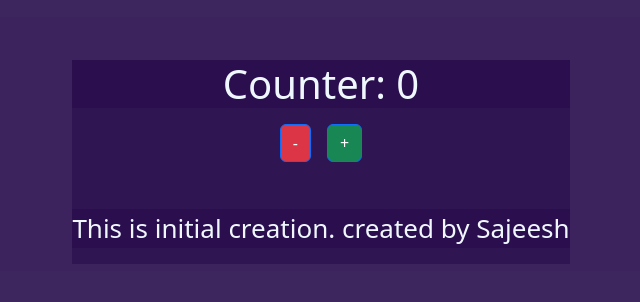
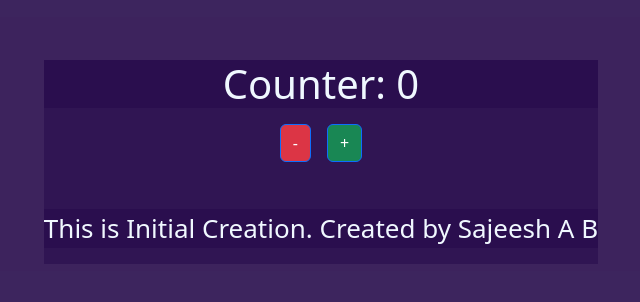
Before and after one commit to sajeeshab/myApp, a React (Create React App) app: page / in a window 1280 px wide. Shown: the part 238-540 px from the top of the page, without its empty margins (319-959 px from the left). Built offline with nearby package versions, Linux system fonts and the light colour scheme.

Commit message:
Text modified

```diff
--- a/src/Components/Counter/Counter.jsx
+++ b/src/Components/Counter/Counter.jsx
@@ -23,7 +23,7 @@ function Counter() {
       </Button>
       <br />
       <br />
-      <p>This is initial creation. created by Sajeesh</p>
+      <p>This is Initial Creation. Created by Sajeesh A B</p>
     </div>
   );
 }
```
